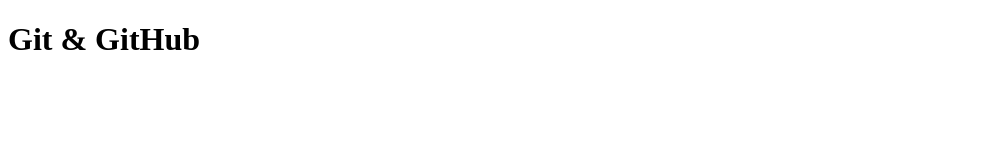
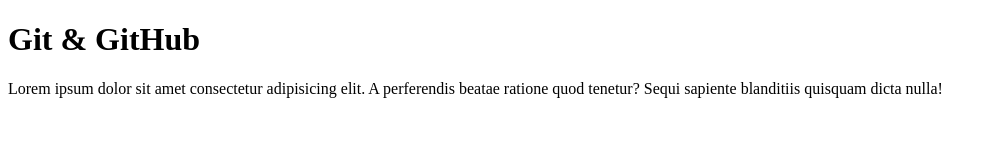
Before and after one commit to Ferlucena/CLASE-12, a plain HTML site: page index.html in a window 1280 px wide. Shown: the whole page, without its empty margins (0-996 px from the left). Drawn offline with Linux system fonts and the light colour scheme.

Commit message:
2nd actualizacion index
Se agregó etiqueta p con lorem

```diff
--- a/index.html
+++ b/index.html
@@ -7,5 +7,6 @@
 </head>
 <body>
     <h1>Git & GitHub</h1>
+    <p>Lorem ipsum dolor sit amet consectetur adipisicing elit. A perferendis beatae ratione quod tenetur? Sequi sapiente blanditiis quisquam dicta nulla!</p>
 </body>
 </html>
```
